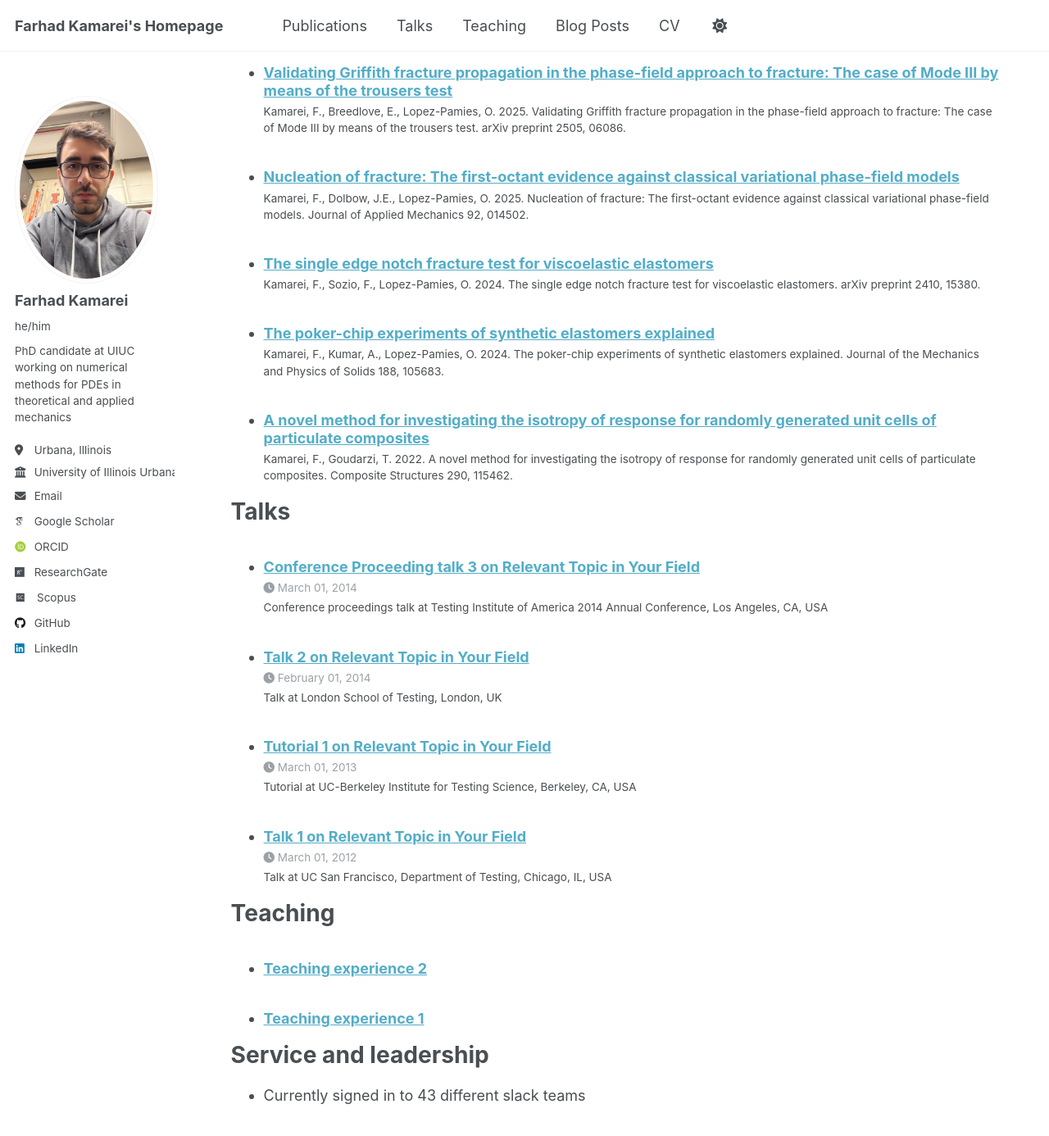
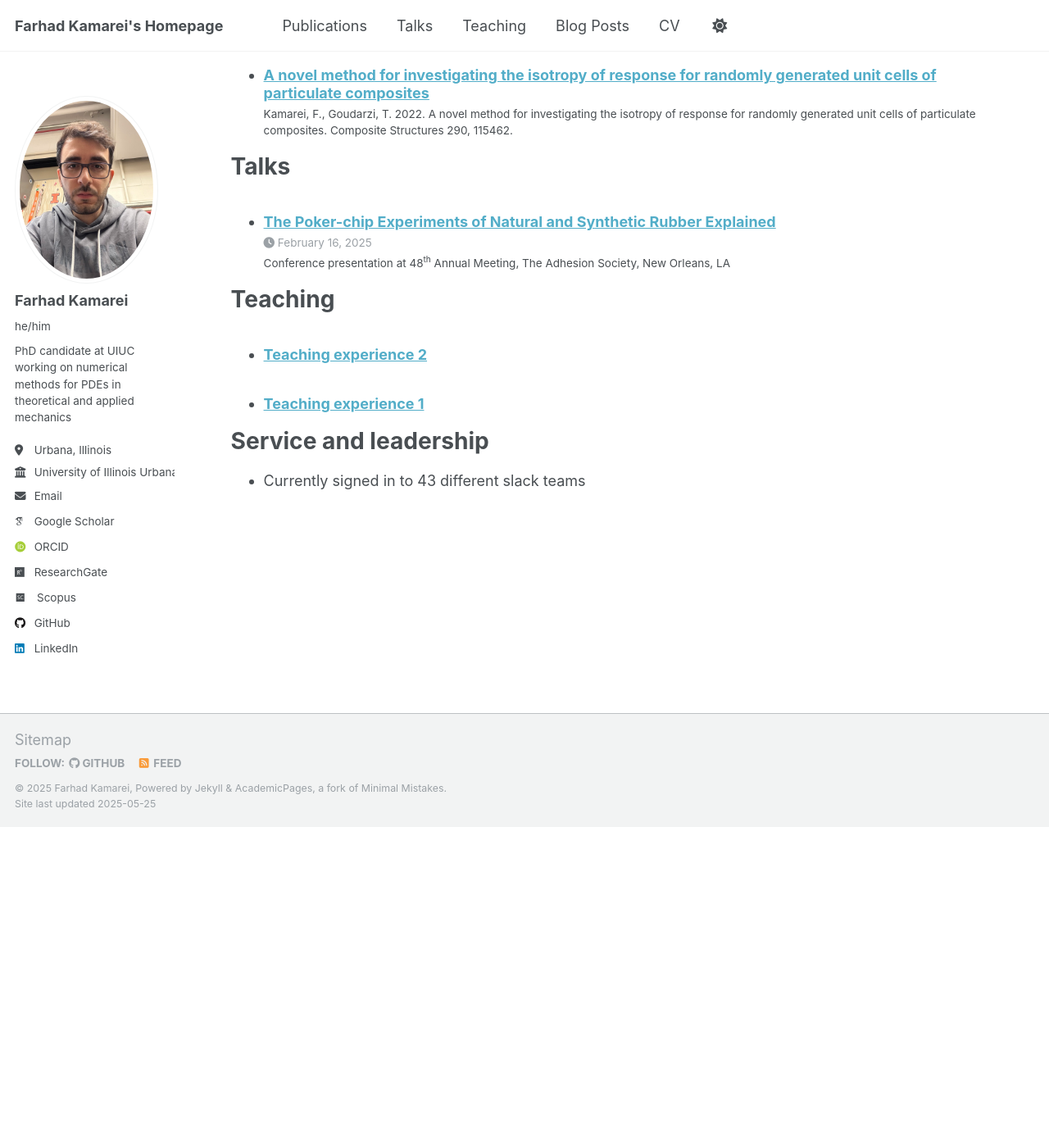
Before and after one commit to farhadkama/farhadkama.github.io, a Jekyll site: the page built from _pages/cv.md, in a window 1280 px wide and 1400 px high, scrolled down 1074 px. Shown: the top 1386 px of the window at 82% size. Built offline with Jekyll 4.4.1, drawn with Linux system fonts in a browser that asks for light colours; some web fonts are replaced; after the commit the page ends 2083 px from its top, so only the background shows below that; some of the changed text lies outside the part shown.

```diff
--- a/_pages/cv.md
+++ b/_pages/cv.md
@@ -11,11 +11,11 @@ redirect_from:
 
 Education
 ======
-* Ph.D in Version Control Theory, GitHub University, 2018 (expected)
-* M.S. in Jekyll, GitHub University, 2014
-* B.S. in GitHub, GitHub University, 2012
+* Ph.D. in Civil Engineering, University of Illinois Urbana Champaign, 2026 (expected)
+* M.Sc. in Mechanical Engineering, Amirkabir University of Technology (Tehran Polytechnic), 2022
+* B.Sc. in Mechanical Engineering, Amirkabir University of Technology (Tehran Polytechnic), 2019
 
-Work experience
+Research  experience
 ======
 * Spring 2024: Academic Pages Collaborator
   * GitHub University
@@ -26,20 +26,6 @@ Work experience
   * GitHub University
   * Duties included: Merging pull requests
   * Supervisor: Professor Hub
-
-* Summer 2015: Research Assistant
-  * GitHub University
-  * Duties included: Tagging issues
-  * Supervisor: Professor Git
-
-Skills
-======
-* Skill 1
-* Skill 2
-  * Sub-skill 2.1
-  * Sub-skill 2.2
-  * Sub-skill 2.3
-* Skill 3
 
 Publications
 ======
--- a/_talks/2012-03-01-talk-1.md
+++ /dev/null
@@ -1,11 +0,0 @@
----
-title: "Talk 1 on Relevant Topic in Your Field"
-collection: talks
-type: "Talk"
-permalink: /talks/2012-03-01-talk-1
-venue: "UC San Francisco, Department of Testing"
-date: 2012-03-01
-location: "Chicago, IL, USA"
----
-
-This is a description of your talk, which is a markdown file that can be all markdown-ified like any other post. Yay markdown!
--- a/_talks/2013-03-01-tutorial-1.md
+++ /dev/null
@@ -1,13 +0,0 @@
----
-title: "Tutorial 1 on Relevant Topic in Your Field"
-collection: talks
-type: "Tutorial"
-permalink: /talks/2013-03-01-tutorial-1
-venue: "UC-Berkeley Institute for Testing Science"
-date: 2013-03-01
-location: "Berkeley, CA, USA"
----
-
-[More information here](http://exampleurl.com)
-
-This is a description of your tutorial, note the different field in type. This is a markdown files that can be all markdown-ified like any other post. Yay markdown!
--- a/_talks/2014-02-01-talk-2.md
+++ /dev/null
@@ -1,13 +0,0 @@
----
-title: "Talk 2 on Relevant Topic in Your Field"
-collection: talks
-type: "Talk"
-permalink: /talks/2014-02-01-talk-2
-venue: "London School of Testing"
-date: 2014-02-01
-location: "London, UK"
----
-
-[More information here](http://example2.com)
-
-This is a description of your talk, which is a markdown files that can be all markdown-ified like any other post. Yay markdown!
--- a/_talks/2014-03-01-talk-3.md
+++ /dev/null
@@ -1,11 +0,0 @@
----
-title: "Conference Proceeding talk 3 on Relevant Topic in Your Field"
-collection: talks
-type: "Conference proceedings talk"
-permalink: /talks/2014-03-01-talk-3
-venue: "Testing Institute of America 2014 Annual Conference"
-date: 2014-03-01
-location: "Los Angeles, CA, USA"
----
-
-This is a description of your conference proceedings talk, note the different field in type. You can put anything in this field.
--- /dev/null
+++ b/_talks/2025-2-AS.md
@@ -0,0 +1,9 @@
+---
+title: "The Poker-chip Experiments of Natural and Synthetic Rubber Explained"
+collection: talks
+type: "Conference presentation"
+permalink: /talks/2025-2-AS
+venue: "48<sup>th</sup> Annual Meeting, The Adhesion Society"
+date: 2025-2-16
+location: "New Orleans, LA"
+---
```
Also changed, not shown: _pages/about.md (+12 -2 lines).
